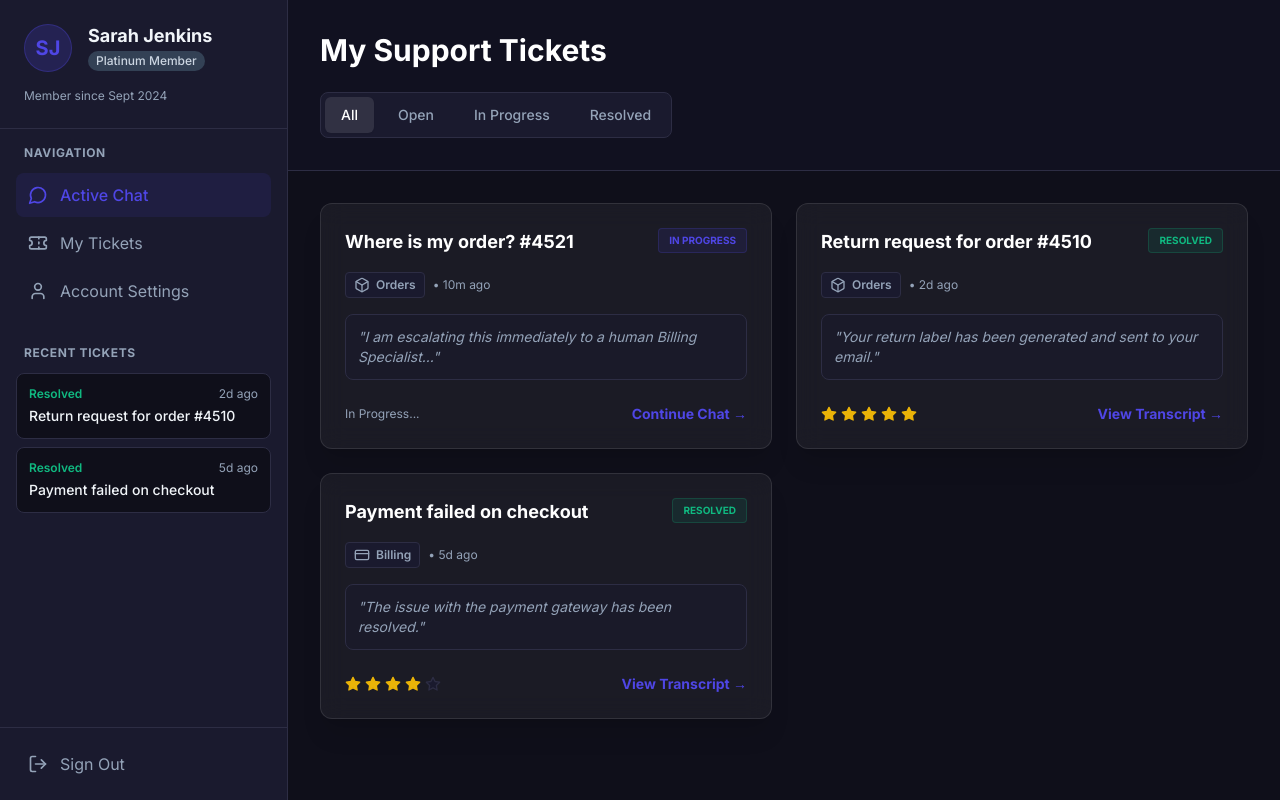
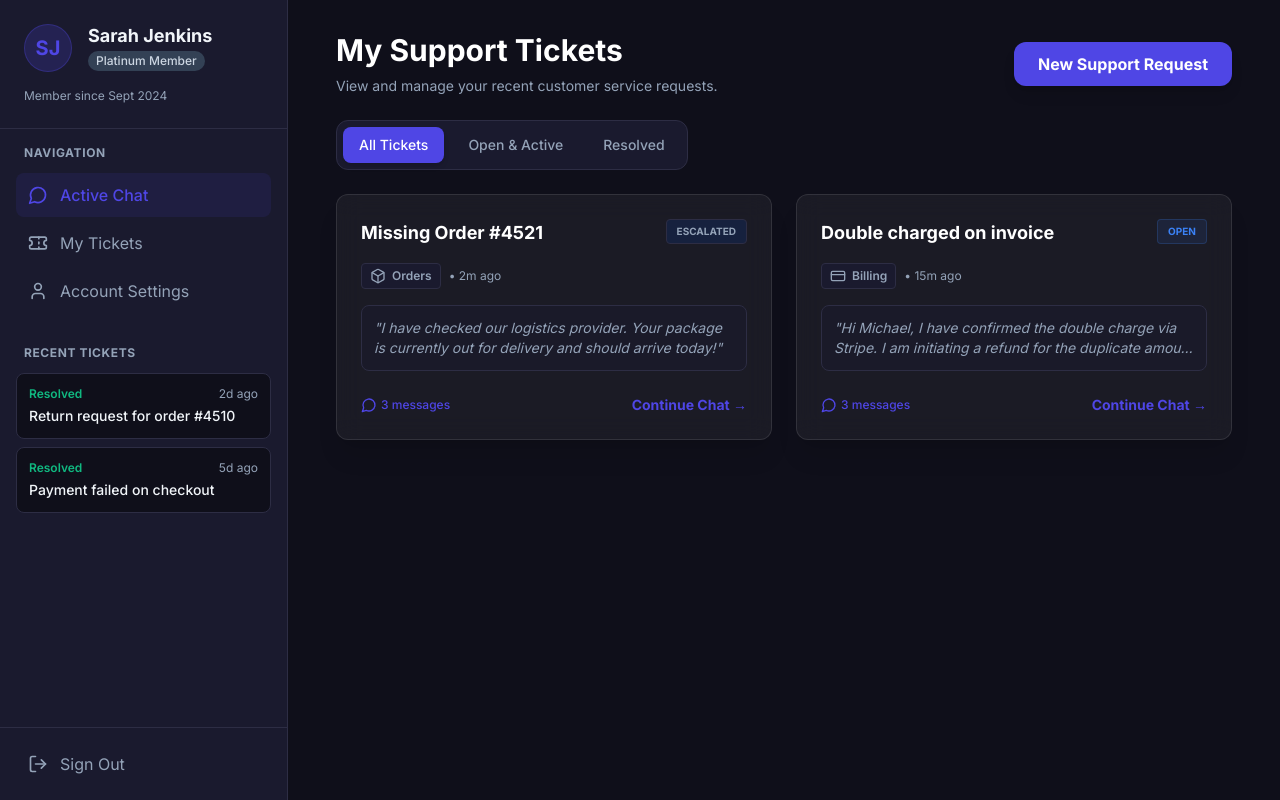
Before and after one commit to Puttarohith/TrustFlow, a Next.js app: page /customer/tickets in a window 1280 px wide. Built offline with nearby package versions, Linux system fonts and the light colour scheme.

Commit message:
fix: Ensure all UI buttons and filters are fully functional

```diff
--- a/src/app/analytics/page.tsx
+++ b/src/app/analytics/page.tsx
@@ -1,17 +1,31 @@
 'use client';
 
+import { useState } from 'react';
 import { BarChart3, TrendingUp, Users, Clock, AlertTriangle, MessageCircle, ArrowUpRight, ArrowDownRight } from 'lucide-react';
 import { AreaChart, Area, XAxis, YAxis, CartesianGrid, Tooltip, ResponsiveContainer, BarChart, Bar, PieChart, Pie, Cell } from 'recharts';
 
-const ticketVolumeData = [
-  { name: 'Mon', total: 400, resolved: 380 },
-  { name: 'Tue', total: 450, resolved: 420 },
-  { name: 'Wed', total: 300, resolved: 290 },
-  { name: 'Thu', total: 600, resolved: 550 },
-  { name: 'Fri', total: 550, resolved: 520 },
-  { name: 'Sat', total: 200, resolved: 195 },
-  { name: 'Sun', total: 250, resolved: 240 },
-];
+const ticketVolumeData: any = {
+  '7d': [
+    { name: 'Mon', total: 40, resolved: 38 },
+    { name: 'Tue', total: 45, resolved: 42 },
+    { name: 'Wed', total: 30, resolved: 29 },
+    { name: 'Thu', total: 60, resolved: 55 },
+    { name: 'Fri', total: 55, resolved: 52 },
+    { name: 'Sat', total: 20, resolved: 19 },
+    { name: 'Sun', total: 25, resolved: 24 },
+  ],
+  '30d': [
+    { name: 'Week 1', total: 400, resolved: 380 },
+    { name: 'Week 2', total: 450, resolved: 420 },
+    { name: 'Week 3', total: 300, resolved: 290 },
+    { name: 'Week 4', total: 600, resolved: 550 },
+  ],
+  '90d': [
+    { name: 'Month 1', total: 1600, resolved: 1520 },
+    { name: 'Month 2', total: 1850, resolved: 1750 },
+    { name: 'Month 3', total: 2100, resolved: 1980 },
+  ]
+};
 
 const categoryData = [
   { name: 'Orders', count: 1240 },
@@ -28,6 +42,8 @@ const statusData = [
 ];
 
 export default function AnalyticsPage() {
+  const [timeframe, setTimeframe] = useState<'7d' | '30d' | '90d'>('30d');
+
   return (
     <div className="min-h-screen bg-background p-8 overflow-y-auto">
       <div className="max-w-7xl mx-auto space-y-8">
@@ -39,9 +55,9 @@ export default function AnalyticsPage() {
             <p className="text-text-secondary">Track performance, AI resolution rates, and customer sentiment.</p>
           </div>
           <div className="flex gap-2 bg-surface border border-border p-1 rounded-lg">
-            <button className="px-4 py-1.5 text-sm rounded-md hover:bg-white/5 text-text-secondary">Last 7d</button>
-            <button className="px-4 py-1.5 text-sm rounded-md bg-white/10 text-white font-medium">30d</button>
-            <button className="px-4 py-1.5 text-sm rounded-md hover:bg-white/5 text-text-secondary">90d</button>
+            <button onClick={() => setTimeframe('7d')} className={`px-4 py-1.5 text-sm rounded-md font-medium transition-colors ${timeframe === '7d' ? 'bg-white/10 text-white' : 'hover:bg-white/5 text-text-secondary'}`}>Last 7d</button>
+            <button onClick={() => setTimeframe('30d')} className={`px-4 py-1.5 text-sm rounded-md font-medium transition-colors ${timeframe === '30d' ? 'bg-white/10 text-white' : 'hover:bg-white/5 text-text-secondary'}`}>30d</button>
+            <button onClick={() => setTimeframe('90d')} className={`px-4 py-1.5 text-sm rounded-md font-medium transition-colors ${timeframe === '90d' ? 'bg-white/10 text-white' : 'hover:bg-white/5 text-text-secondary'}`}>90d</button>
           </div>
         </div>
 
@@ -120,11 +136,14 @@ export default function AnalyticsPage() {
 
         {/* Charts Row 1 */}
         <div className="grid grid-cols-1 lg:grid-cols-2 gap-6">
-          <div className="glass-card p-6 rounded-xl">
-            <h3 className="text-lg font-bold text-white mb-6">Ticket Volume (Last 7 Days)</h3>
+          <div className="lg:col-span-2 glass-card p-6 rounded-xl">
+            <div className="flex justify-between items-center mb-6">
+              <h3 className="font-bold text-white">Ticket Volume & Resolution</h3>
+              <button className="text-xs text-primary hover:text-primary-dark transition-colors">Export CSV</button>
+            </div>
             <div className="h-72 w-full">
               <ResponsiveContainer width="100%" height="100%">
-                <AreaChart data={ticketVolumeData}>
+                <AreaChart data={ticketVolumeData[timeframe]} margin={{ top: 10, right: 10, left: -20, bottom: 0 }}>
                   <defs>
                     <linearGradient id="colorTotal" x1="0" y1="0" x2="0" y2="1">
                       <stop offset="5%" stopColor="#4F46E5" stopOpacity={0.3}/>
--- a/src/app/customer/tickets/page.tsx
+++ b/src/app/customer/tickets/page.tsx
@@ -3,46 +3,21 @@
 import { useState } from 'react';
 import Link from 'next/link';
 import { Box, CreditCard, Shield, Wrench, MessageCircle, Star } from 'lucide-react';
-
-const MOCK_TICKETS = [
-  {
-    id: '1',
-    subject: 'Where is my order? #4521',
-    status: 'In Progress',
-    intent: 'Orders',
-    urgency: 'High',
-    lastMessage: "I am escalating this immediately to a human Billing Specialist...",
-    timeAgo: '10m ago',
-    rating: null
-  },
-  {
-    id: '2',
-    subject: 'Return request for order #4510',
-    status: 'Resolved',
-    intent: 'Orders',
-    urgency: 'Medium',
-    lastMessage: "Your return label has been generated and sent to your email.",
-    timeAgo: '2d ago',
-    rating: 5
-  },
-  {
-    id: '3',
-    subject: 'Payment failed on checkout',
-    status: 'Resolved',
-    intent: 'Billing',
-    urgency: 'Low',
-    lastMessage: "The issue with the payment gateway has been resolved.",
-    timeAgo: '5d ago',
-    rating: 4
-  }
-];
+import { useTickets } from '@/hooks/use-tickets';
 
 export default function CustomerTicketsPage() {
   const [filter, setFilter] = useState('All');
+  const { tickets } = useTickets();
 
-  const filteredTickets = MOCK_TICKETS.filter(ticket =>
-    filter === 'All' ? true : ticket.status === filter
-  );
+  // Filter to only show customer's tickets. In a real app we'd filter by customer ID.
+  const myTickets = tickets.filter(t => t.customer === 'Michael Chen' || t.customer === 'Sarah Jenkins');
+
+  const filteredTickets = myTickets.filter(ticket => {
+    if (filter === 'All') return true;
+    if (filter === 'Open') return ticket.status !== 'resolved';
+    if (filter === 'Resolved') return ticket.status === 'resolved';
+    return true;
+  });
 
   const getIntentIcon = (intent: string) => {
     switch(intent) {
@@ -64,40 +39,52 @@ export default function CustomerTicketsPage() {
   };
 
   const getStatusColor = (status: string) => {
-    switch(status) {
-      case 'Open': return 'bg-status-info/10 text-status-info border-status-info/20';
-      case 'In Progress': return 'bg-primary/10 text-primary border-primary/20';
-      case 'Resolved': return 'bg-status-success/10 text-status-success border-status-success/20';
+    switch(status.toLowerCase()) {
+      case 'open': return 'bg-status-info/10 text-status-info border-status-info/20';
+      case 'in progress': return 'bg-primary/10 text-primary border-primary/20';
+      case 'resolved': return 'bg-status-success/10 text-status-success border-status-success/20';
       default: return 'bg-surfaceLight text-text-secondary border-border';
     }
   };
 
   return (
-    <div className="flex flex-col h-full bg-background">
-      {/* Header */}
-      <div className="p-8 border-b border-border bg-surface/30">
-        <h1 className="text-3xl font-bold text-white mb-6">My Support Tickets</h1>
+    <div className="min-h-screen bg-background p-4 md:p-8 overflow-y-auto">
+      <div className="max-w-4xl mx-auto space-y-6">
 
-        {/* Filter Tabs */}
-        <div className="flex gap-2 bg-surface p-1 rounded-lg w-max border border-border">
-          {['All', 'Open', 'In Progress', 'Resolved'].map((tab) => (
-            <button
-              key={tab}
-              onClick={() => setFilter(tab)}
-              className={`px-4 py-2 rounded-md text-sm font-medium transition-colors ${
-                filter === tab
-                  ? 'bg-white/10 text-white shadow-sm'
-                  : 'text-text-secondary hover:text-white hover:bg-white/5'
-              }`}
-            >
-              {tab}
-            </button>
-          ))}
+        {/* Header */}
+        <div className="flex flex-col md:flex-row justify-between items-start md:items-center gap-4">
+          <div>
+            <h1 className="text-2xl md:text-3xl font-bold text-white mb-2">My Support Tickets</h1>
+            <p className="text-sm text-text-secondary">View and manage your recent customer service requests.</p>
+          </div>
+          <Link href="/customer/chat" className="px-6 py-2.5 bg-primary text-white font-bold rounded-xl hover:bg-primary-dark transition-all shadow-lg hover:shadow-primary/20 whitespace-nowrap">
+            New Support Request
+          </Link>
         </div>
-      </div>
 
-      {/* Tickets Grid */}
-      <div className="flex-grow p-8 overflow-y-auto">
+        {/* Filters */}
+        <div className="flex gap-2 bg-surface p-1.5 rounded-xl border border-border w-fit">
+          <button
+            onClick={() => setFilter('All')}
+            className={`px-4 py-2 rounded-lg text-sm font-medium transition-all ${filter === 'All' ? 'bg-primary text-white shadow-md' : 'text-text-secondary hover:text-white hover:bg-white/5'}`}
+          >
+            All Tickets
+          </button>
+          <button
+            onClick={() => setFilter('Open')}
+            className={`px-4 py-2 rounded-lg text-sm font-medium transition-all ${filter === 'Open' ? 'bg-primary text-white shadow-md' : 'text-text-secondary hover:text-white hover:bg-white/5'}`}
+          >
+            Open & Active
+          </button>
+          <button
+            onClick={() => setFilter('Resolved')}
+            className={`px-4 py-2 rounded-lg text-sm font-medium transition-all ${filter === 'Resolved' ? 'bg-primary text-white shadow-md' : 'text-text-secondary hover:text-white hover:bg-white/5'}`}
+          >
+            Resolved
+          </button>
+        </div>
+
+        {/* Tickets Grid */}
         {filteredTickets.length === 0 ? (
           <div className="flex flex-col items-center justify-center h-full text-center">
             <div className="w-24 h-24 mb-6 rounded-full bg-surface border-2 border-dashed border-border flex items-center justify-center text-4xl">
@@ -133,35 +120,38 @@ export default function CustomerTicketsPage() {
                     {getIntentIcon(ticket.intent)} {ticket.intent}
                   </span>
                   <span className="text-xs text-text-secondary">
-                    • {ticket.timeAgo}
+                    • {ticket.time}
                   </span>
                 </div>
 
                 <div className="bg-surface/50 rounded-lg p-3 border border-border mb-6 flex-grow">
                   <p className="text-sm text-text-secondary line-clamp-2 italic">
-                    "{ticket.lastMessage}"
+                    "{ticket.messages[ticket.messages.length - 1]?.content || 'Ticket opened.'}"
                   </p>
                 </div>
 
                 <div className="flex items-center justify-between mt-auto">
-                  {ticket.rating ? (
+                  {ticket.status === 'resolved' ? (
                     <div className="flex items-center gap-1">
                       {[...Array(5)].map((_, i) => (
                         <Star
                           key={i}
-                          className={`w-4 h-4 ${i < ticket.rating! ? 'fill-yellow-500 text-yellow-500' : 'fill-surface text-border'}`}
+                          className={`w-4 h-4 ${i < 5 ? 'fill-yellow-500 text-yellow-500' : 'fill-surface text-border'}`}
                         />
                       ))}
                     </div>
                   ) : (
-                    <div className="text-xs text-text-secondary">In Progress...</div>
+                    <span className="text-xs text-primary font-medium flex items-center gap-1">
+                      <MessageCircle className="w-4 h-4" />
+                      {ticket.messages.length} messages
+                    </span>
                   )}
 
                   <Link
                     href="/customer/chat"
                     className="text-sm font-bold text-primary hover:text-primary-dark transition-colors"
                   >
-                    {ticket.status === 'Resolved' ? 'View Transcript' : 'Continue Chat'} →
+                    {ticket.status === 'resolved' ? 'View Transcript' : 'Continue Chat'} →
                   </Link>
                 </div>
               </div>
```
